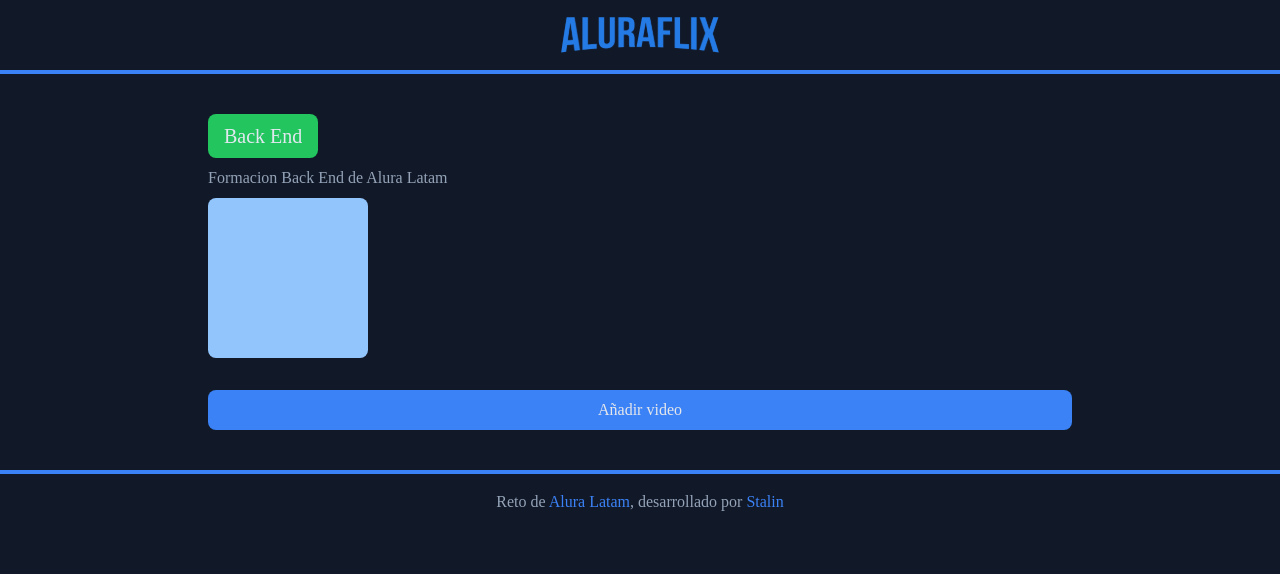
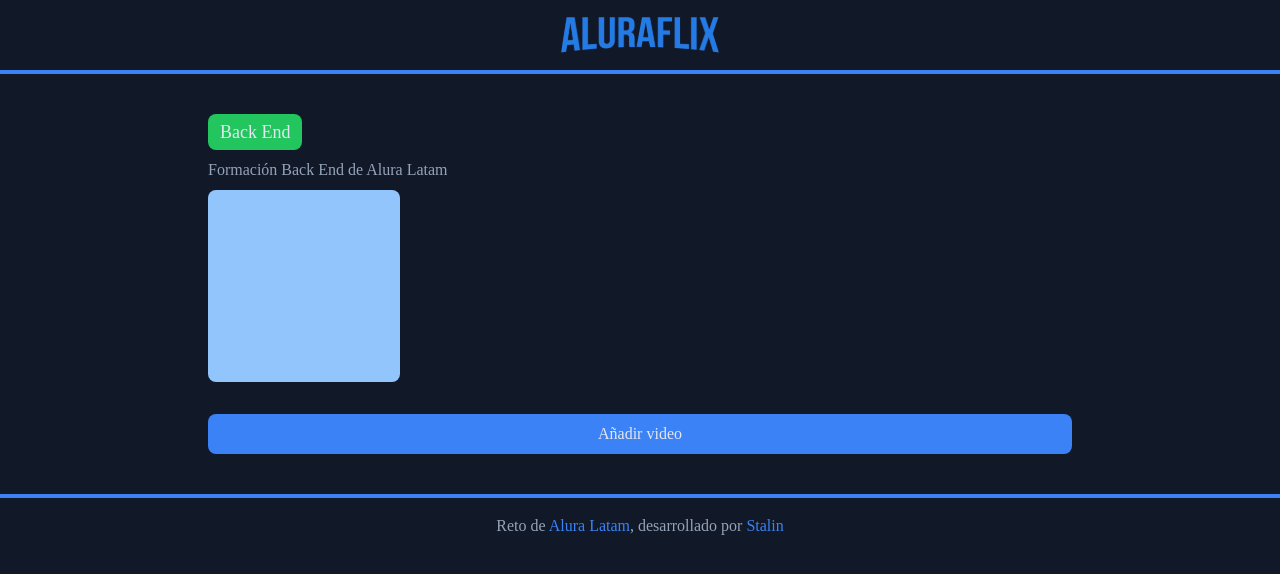
Before and after one commit to AL2A1118/aluraflix, a React (Vite) app: page / in a window 1280 px wide. Shown: the top 574 px of the page. Built offline with nearby package versions, Linux system fonts and the light colour scheme.

Commit message:
update css

```diff
--- a/src/components/Category.jsx
+++ b/src/components/Category.jsx
@@ -1,11 +1,11 @@
 function Category({ title, color }) {
   return (
-    <section className='flex flex-col gap-2'>
-      <div className={`${color} py-2 px-4 text-slate-200 rounded-lg w-max`}>
-        <h2 className='text-xl'>{title}</h2>
+    <section className='flex flex-col gap-2 max-w-4xl'>
+      <div className={`${color} py-1 px-3 text-slate-200 rounded-lg w-max`}>
+        <h2 className='text-lg'>{title}</h2>
       </div>
-      <p>Formacion {title} de Alura Latam</p>
-      <div className='w-40 h-40 rounded-lg bg-blue-300'></div>
+      <p>Formación {title} de Alura Latam</p>
+      <div className='w-48 h-48 rounded-lg bg-blue-300'></div>
     </section>
   )
 }
```
